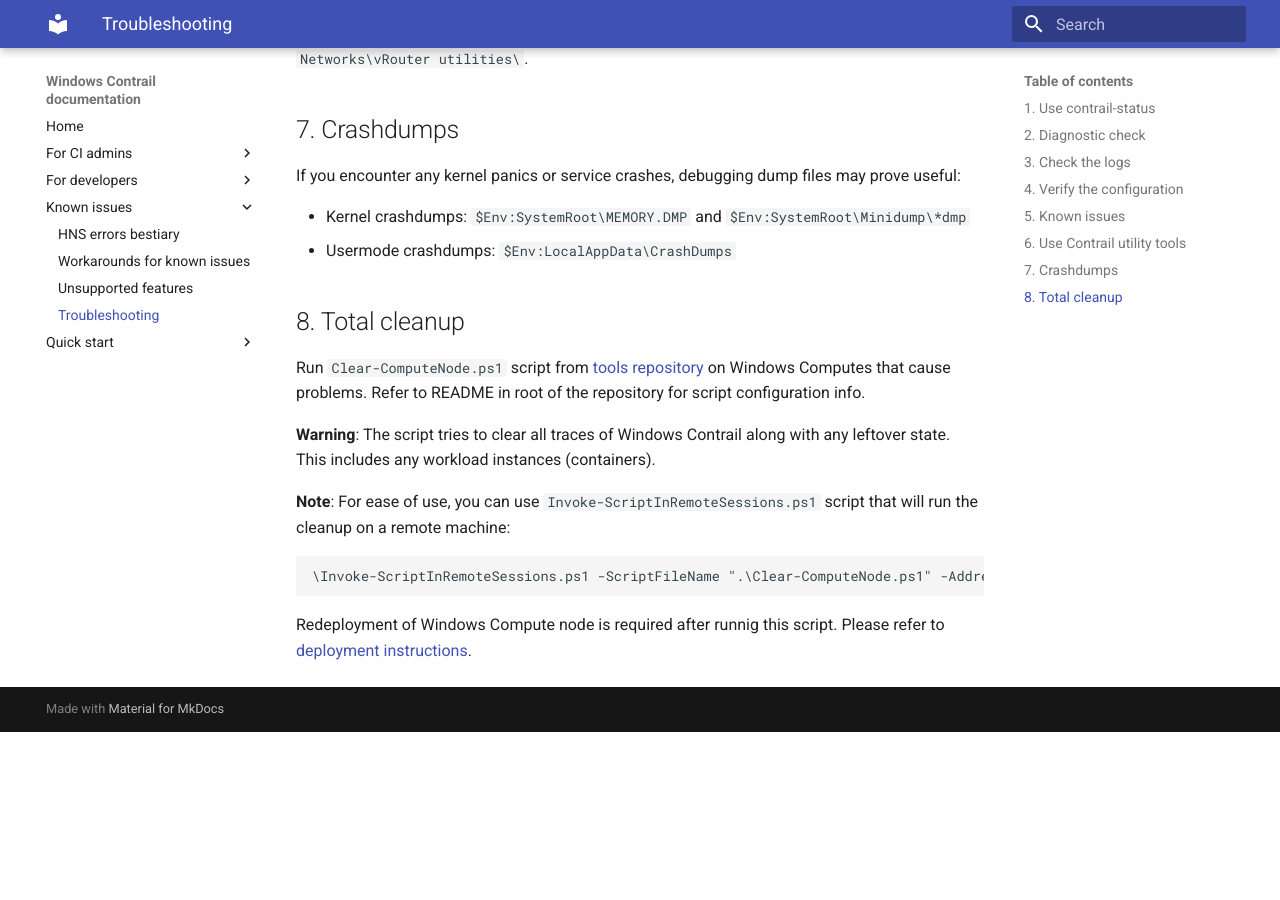
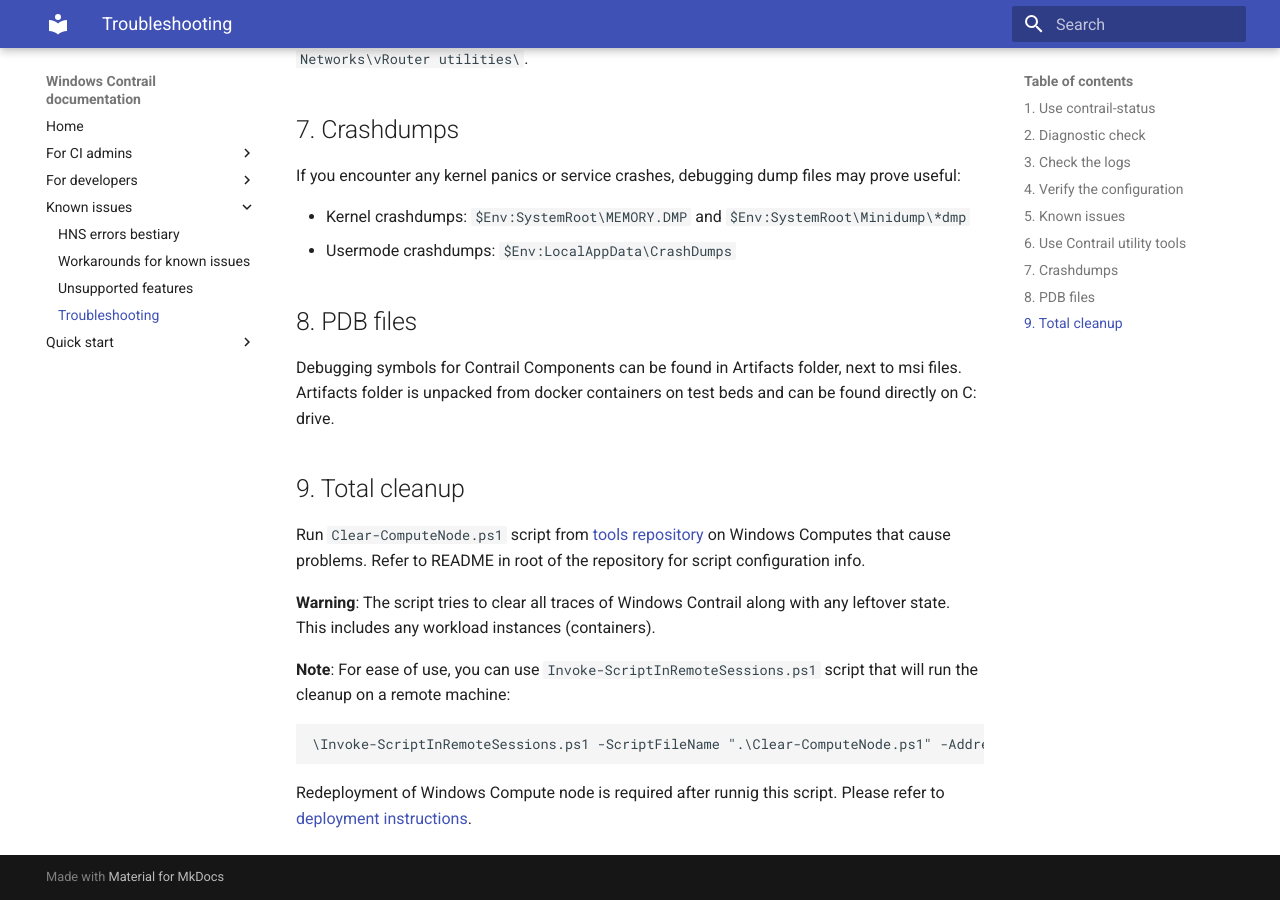
Before and after one commit to piotr-szuberski/contrail-windows-docs, an MkDocs documentation site: the page built from doc/Known_issues/Troubleshooting.md, in a window 1280 px wide and 900 px high, scrolled down 1236 px. Built offline with MkDocs 1.6.1 and Material for MkDocs 9.7.7, drawn with Linux system fonts in a browser that asks for light colours; before the commit the page ends 1968 px from its top, so only the background shows below that.

Commit message:
Information about PDB files

```diff
--- a/doc/Known_issues/Troubleshooting.md
+++ b/doc/Known_issues/Troubleshooting.md
@@ -51,7 +51,11 @@ If you encounter any kernel panics or service crashes, debugging dump files may
 * Kernel crashdumps: `$Env:SystemRoot\MEMORY.DMP` and `$Env:SystemRoot\Minidump\*dmp`
 * Usermode crashdumps: `$Env:LocalAppData\CrashDumps`
 
-## 8. Total cleanup
+## 8. PDB files
+
+Debugging symbols for Contrail Components can be found in Artifacts folder, next to msi files. Artifacts folder is unpacked from docker containers on test beds and can be found directly on C: drive.
+
+## 9. Total cleanup
 
 Run `Clear-ComputeNode.ps1` script from [tools repository](https://github.com/Juniper/contrail-windows-tools)
 on Windows Computes that cause problems. Refer to README in root of the repository
```
